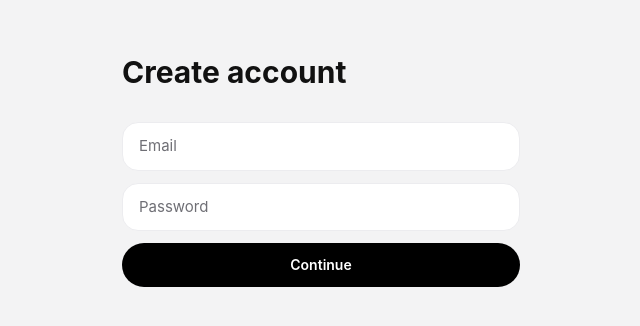
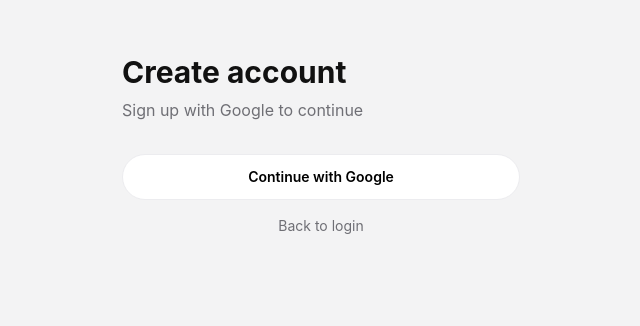
Before and after one commit to korrakiran/expense, a Next.js app: page /register in a window 1280 px wide. Shown: the top 326 px of the page, without its empty margins (319-959 px from the left). Built offline with nearby package versions, Linux system fonts and the light colour scheme; no server answers.

Commit message:
Update login, loading screen, and chart

```diff
--- a/app/login/page.tsx
+++ b/app/login/page.tsx
@@ -4,29 +4,13 @@
 import { useRouter } from 'next/navigation';
 import toast from 'react-hot-toast';
 import { motion } from 'framer-motion';
-import { signInWithEmail, signInWithGoogle } from '@/lib/firebase/auth';
-import { Input } from '@/components/ui/input';
+import { signInWithGoogle } from '@/lib/firebase/auth';
 import { Button } from '@/components/ui/button';
 import { AppShell } from '@/components/layout/app-shell';
 
 export default function LoginPage() {
   const router = useRouter();
-  const [email, setEmail] = useState('');
-  const [password, setPassword] = useState('');
   const [loading, setLoading] = useState(false);
-
-  async function handleEmailLogin() {
-    try {
-      setLoading(true);
-      await signInWithEmail(email, password);
-      router.replace('/dashboard');
-      toast.success('Welcome back');
-    } catch {
-      toast.error('Unable to sign in');
-    } finally {
-      setLoading(false);
-    }
-  }
 
   async function handleGoogleLogin() {
     try {
@@ -46,18 +30,10 @@
       <motion.div initial={{ opacity: 0, y: 12 }} animate={{ opacity: 1, y: 0 }} className="pt-10">
         <h1 className="text-3xl font-bold">Expenses</h1>
         <p className="mt-2 text-app-muted">Sign in to continue</p>
-        <div className="mt-8 space-y-3">
-          <Input placeholder="Email" value={email} onChange={(e) => setEmail(e.target.value)} />
-          <Input placeholder="Password" type="password" value={password} onChange={(e) => setPassword(e.target.value)} />
-          <Button className="w-full" disabled={loading} onClick={handleEmailLogin}>
-            Sign In
-          </Button>
+        <div className="mt-8">
           <Button className="w-full" variant="secondary" disabled={loading} onClick={handleGoogleLogin}>
             Continue with Google
           </Button>
-          <button className="w-full pt-2 text-sm text-app-muted" onClick={() => router.push('/register')}>
-            Create account
-          </button>
         </div>
       </motion.div>
     </AppShell>
--- a/app/register/page.tsx
+++ b/app/register/page.tsx
@@ -4,22 +4,23 @@
 import { useRouter } from 'next/navigation';
 import toast from 'react-hot-toast';
 import { AppShell } from '@/components/layout/app-shell';
-import { Input } from '@/components/ui/input';
 import { Button } from '@/components/ui/button';
-import { signUpWithEmail } from '@/lib/firebase/auth';
+import { signInWithGoogle } from '@/lib/firebase/auth';
 
 export default function RegisterPage() {
   const router = useRouter();
-  const [email, setEmail] = useState('');
-  const [password, setPassword] = useState('');
+  const [loading, setLoading] = useState(false);
 
-  async function handleRegister() {
+  async function handleGoogleLogin() {
     try {
-      await signUpWithEmail(email, password);
-      toast.success('Account created');
+      setLoading(true);
+      await signInWithGoogle();
       router.replace('/dashboard');
+      toast.success('Signed in with Google');
     } catch {
-      toast.error('Unable to create account');
+      toast.error('Google sign in failed');
+    } finally {
+      setLoading(false);
     }
   }
 
@@ -27,12 +28,14 @@
     <AppShell>
       <div className="pt-10">
         <h1 className="text-3xl font-bold">Create account</h1>
-        <div className="mt-8 space-y-3">
-          <Input placeholder="Email" value={email} onChange={(e) => setEmail(e.target.value)} />
-          <Input placeholder="Password" type="password" value={password} onChange={(e) => setPassword(e.target.value)} />
-          <Button className="w-full" onClick={handleRegister}>
-            Continue
+        <p className="mt-2 text-app-muted">Sign up with Google to continue</p>
+        <div className="mt-8">
+          <Button className="w-full" variant="secondary" disabled={loading} onClick={handleGoogleLogin}>
+            Continue with Google
           </Button>
+          <button className="w-full pt-4 text-sm text-app-muted" onClick={() => router.push('/login')}>
+            Back to login
+          </button>
         </div>
       </div>
     </AppShell>
--- a/app/settings/page.tsx
+++ b/app/settings/page.tsx
@@ -15,6 +15,7 @@
 import { useDatabaseStore } from '@/store/use-database-store';
 import { useState } from 'react';
 import { ExportExpensesSheet } from '@/components/settings/export-expenses-sheet';
+import { BrandedLoadingScreen } from '@/components/layout/branded-loading-screen';
 
 function SettingsView() {
   const router = useRouter();
@@ -26,7 +27,7 @@
 
   const activeDbName = databases.find((d) => d.id === activeDatabaseId)?.name ?? 'expenses';
 
-  if (loading || !user) return <AppShell><div className="pt-20 text-center text-app-muted">Loading...</div></AppShell>;
+  if (loading || !user) return <BrandedLoadingScreen />;
 
   async function patchSettings(next: typeof settings) {
     if (!user) return;
--- /dev/null
+++ b/components/layout/branded-loading-screen.tsx
@@ -0,0 +1,37 @@
+import { motion } from 'framer-motion';
+import { AppLogo } from '@/components/ui/app-logo';
+
+export function BrandedLoadingScreen() {
+  return (
+    <main className="relative flex min-h-dvh items-center justify-center overflow-hidden bg-black">
+      <motion.div
+        className="absolute inset-0 bg-[radial-gradient(circle_at_20%_80%,rgba(48,144,255,0.4),transparent_40%)]"
+        animate={{ opacity: [0.5, 0.8, 0.5] }}
+        transition={{ duration: 4, repeat: Infinity, ease: "easeInOut" }}
+      />
+      <motion.div
+        className="absolute inset-0 bg-[radial-gradient(circle_at_80%_20%,rgba(255,48,144,0.3),transparent_40%)]"
+        animate={{ opacity: [0.3, 0.6, 0.3] }}
+        transition={{ duration: 5, repeat: Infinity, ease: "easeInOut", delay: 1 }}
+      />
+      <div className="absolute inset-0 bg-black/80" />
+
+      <div className="relative z-10 flex flex-col items-center gap-6">
+        <motion.div
+          animate={{ scale: [1, 1.05, 1] }}
+          transition={{ duration: 2, repeat: Infinity, ease: "easeInOut" }}
+        >
+          <AppLogo />
+        </motion.div>
+        <div className="h-0.5 w-16 bg-white/10 rounded-full overflow-hidden">
+          <motion.div
+            className="h-full bg-white w-full"
+            animate={{ x: ["-100%", "100%"] }}
+            transition={{ duration: 1.5, repeat: Infinity, ease: "easeInOut" }}
+          />
+        </div>
+        <p className="text-xs font-medium tracking-[0.2em] text-white/50">LOADING</p>
+      </div>
+    </main>
+  );
+}
```
